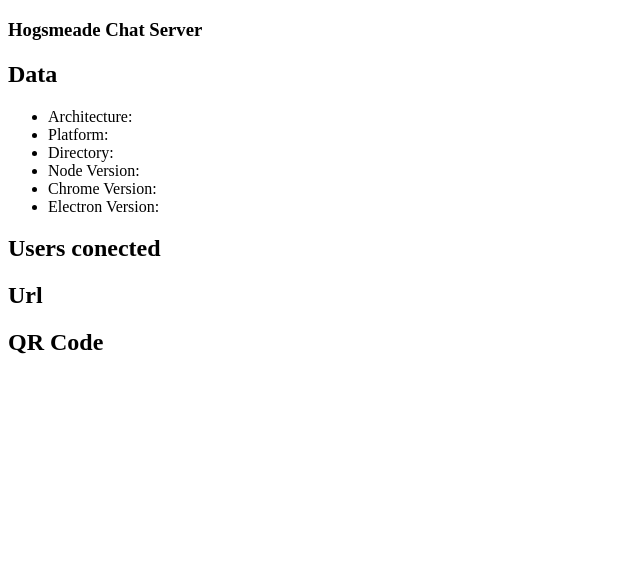
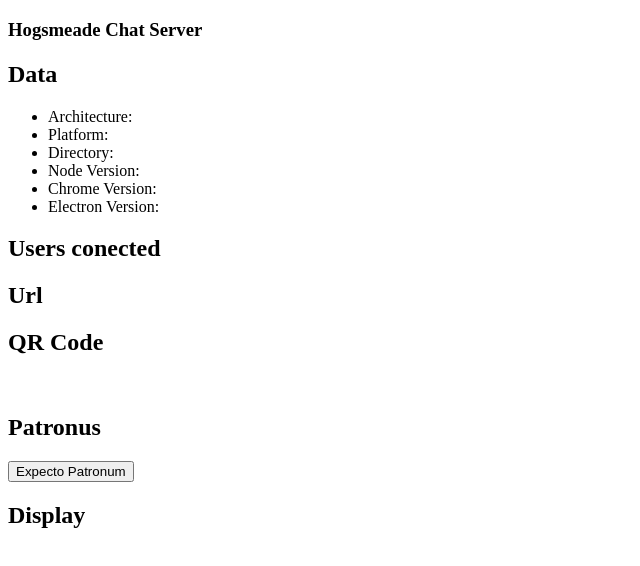
Before and after one commit to alvarogmunera/LTAW-Practicas, a plain HTML site: page P4/chat.html in a window 1280 px wide. Shown: the whole page, without its empty margins (0-640 px from the left). Drawn offline with Linux system fonts and the light colour scheme.

Commit message:
chat html p4

```diff
--- a/P4/chat.html
+++ b/P4/chat.html
@@ -34,3 +34,13 @@
     <h2>QR Code</h2>
     <img src=" " id="qr">
 </div>
+
+<div id="right">
+    <h2>Patronus  <span id='print' class="red"></span> </h2>
+    <button type="button" id="btn_test">Expecto Patronum</button>
+
+   <h2>Display</h2>
+    <p id="display"></p>
+</div>
+</body>
+</html>
```
